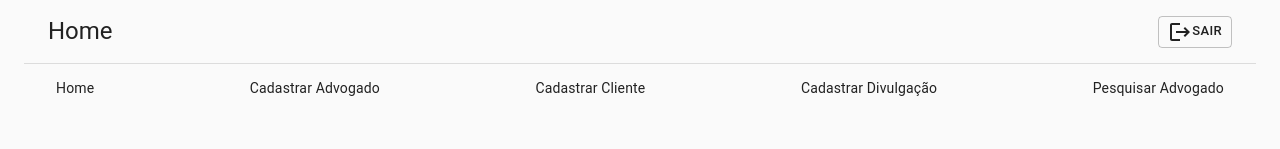
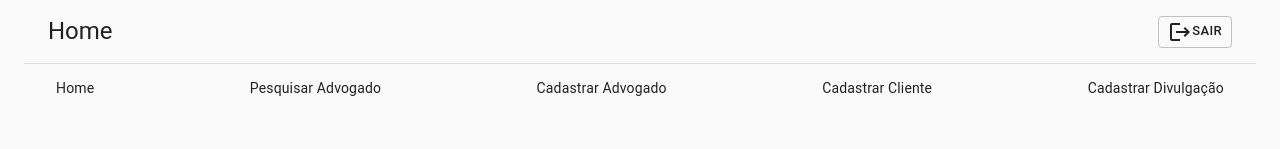
Before and after one commit to esperandio/justissimo-frontend, a React (Create React App) app: page / in a window 1280 px wide. Shown: the top 149 px of the page. Built offline with nearby package versions, Linux system fonts and the light colour scheme; no server answers.

Commit message:
fix: alteracao na ordem dos menus do header

```diff
--- a/src/paginas/Main/Header.js
+++ b/src/paginas/Main/Header.js
@@ -27,10 +27,10 @@ const useStyles = makeStyles((theme) => ({
 
 const sections = [
   { title: 'Home', url: '/home' },
+  { title: 'Pesquisar Advogado', url: '/advogado/listar' },
   { title: 'Cadastrar Advogado', url: '/advogado/cad' },
   { title: 'Cadastrar Cliente', url: '/cliente/cad' },
   { title: 'Cadastrar Divulgação', url: '/divulgacao/cad' },
-  { title: 'Pesquisar Advogado', url: '/advogado/listar' },
 ];
 
 
```
